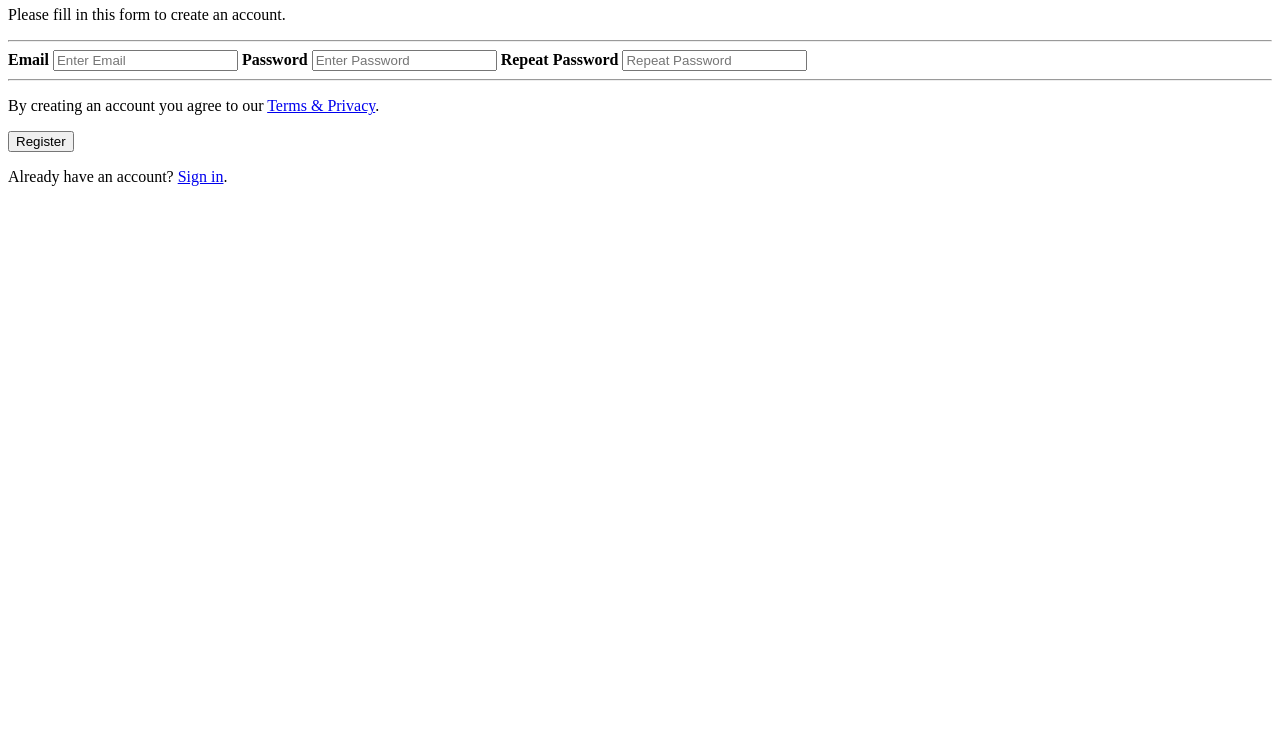
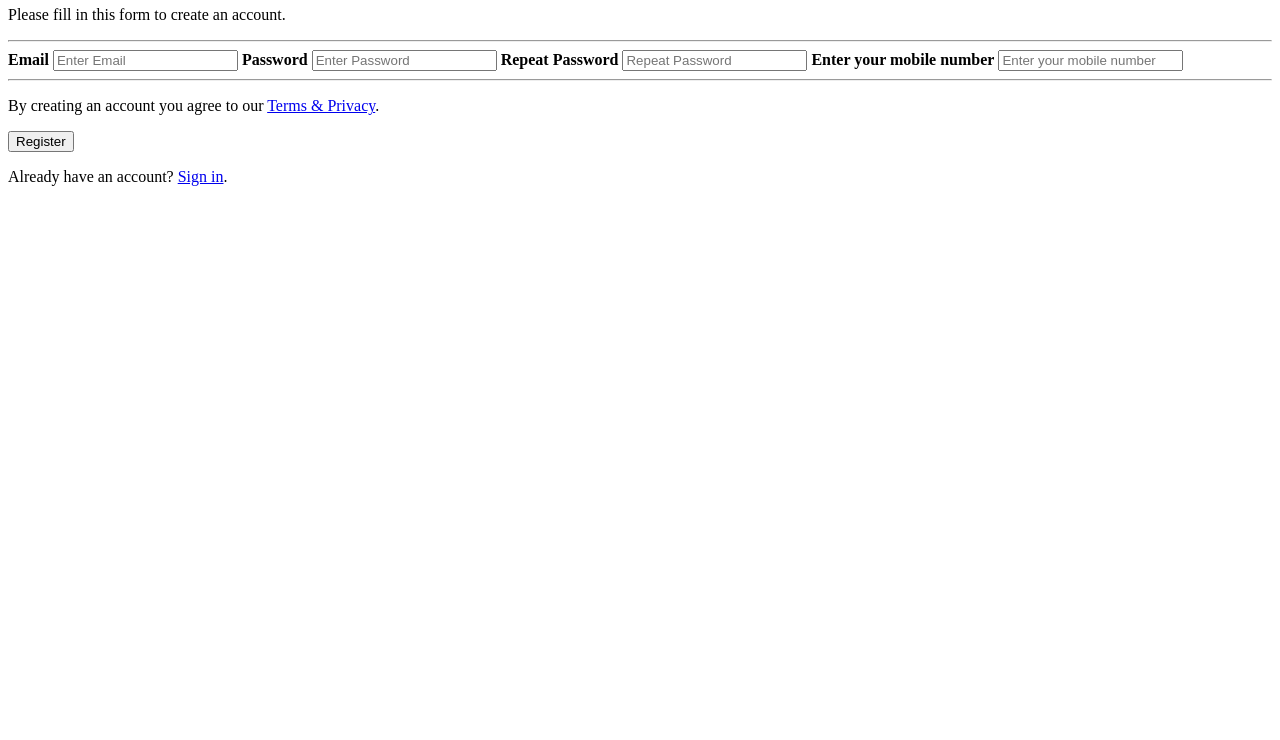
Before and after one commit to Swaroopaak/github-demo1, a plain HTML site: page index.html in a window 1280 px wide. Shown: the part 60-800 px from the top of the page. Drawn offline with Linux system fonts and the light colour scheme.

Commit message:
Changes made for index.html

```diff
--- a/index.html
+++ b/index.html
@@ -12,6 +12,11 @@
 
     <label for="psw-repeat"><b>Repeat Password</b></label>
     <input type="password" placeholder="Repeat Password" name="psw-repeat" id="psw-repeat" required>
+
+
+    <label for="psw-repeat"><b>Enter your mobile number</b></label>
+    <input type="password" placeholder="Enter your mobile number" name="psw-repeat" id="psw-repeat" required>
+
     <hr>
 
     <p>By creating an account you agree to our <a href="#">Terms & Privacy</a>.</p>
```
